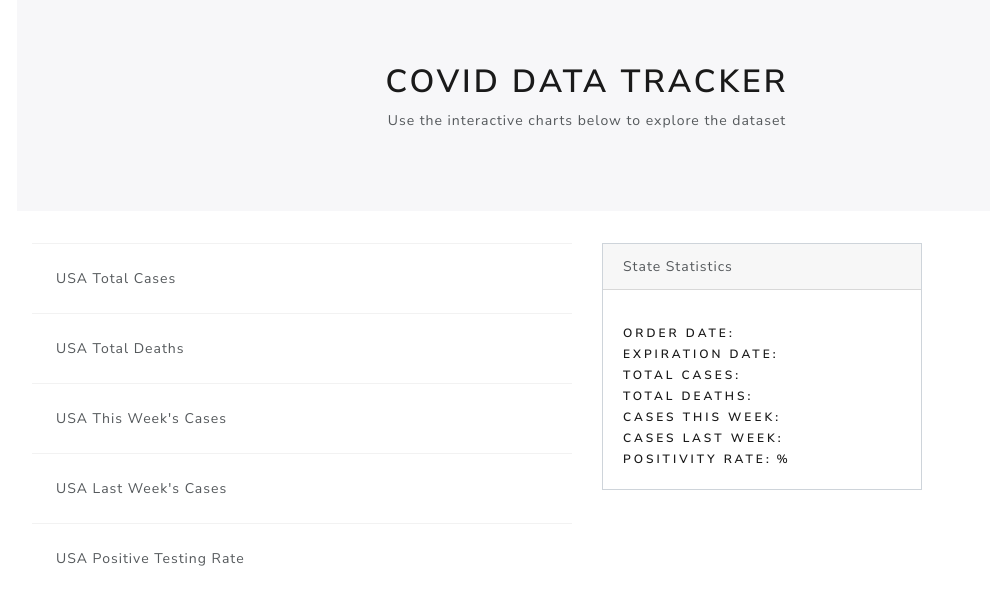
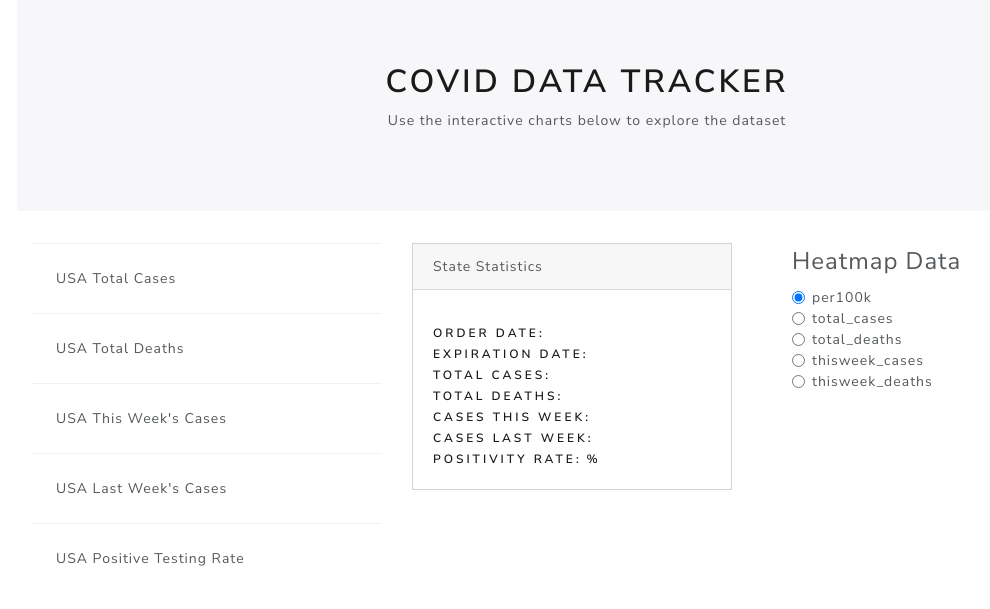
Before and after one commit to HenryRandall/Covid-Data-Tracker, a Flask app: template templates/index.html in a window 1280 px wide. Shown: the part 90-699 px from the top of the page, without its empty margins (53-1043 px from the left). Run offline with Flask 2, Linux system fonts and the light colour scheme; the template is opened without the code that fills it, so the values that code supplies are empty; some libraries are stand-ins or nearby versions.

Commit message:
added choice for map

```diff
--- a/static/js/logic.js
+++ b/static/js/logic.js
@@ -1,24 +1,7 @@
 // Creating our initial map object
 // We set the longitude, latitude, and the starting zoom level
 // This gets inserted into the div with an id of 'map'
-var myMap = L.map("map", {
 
-    center: [45.8283, -108.5795],
-    zoom: 3
-});
-
-L.tileLayer(
-
-    "https://api.mapbox.com/styles/v1/{id}/tiles/{z}/{x}/{y}?access_token={accessToken}",
-    {
-
-        tileSize: 512,
-        maxZoom: 19,
-        zoomOffset: -1,
-        id: "mapbox/dark-v10",
-        accessToken: API_KEY
-    }
-).addTo(myMap);
 
 // Design Popups
 var popupOptions =
@@ -26,56 +9,7 @@ var popupOptions =
       'maxWidth': '500',
       'maxHeight': '200',
     //   'className' : 'custom-popup', // classname for another popup
-    }
-
-
-// Reference Data
-var statelink = "static/data/stateborders.json";
-var countylink = "static/data/countyborders.json";
-
-// USA data
-document.getElementById("usa_cases").innerHTML=usa_heatmap[0].total_cases
-document.getElementById("usa_deaths").innerHTML=usa_heatmap[0].total_deaths
-document.getElementById("usa_thisweek").innerHTML=usa_heatmap[0].thisweek_cases
-document.getElementById("usa_lastweek").innerHTML=usa_heatmap[0].lastweek_cases
-document.getElementById("usa_posrate").innerHTML=usa_heatmap[0].positive_rate.toFixed(2)+('%')
-
-
-// // consolelog data
-// console.log(state_heatmap);
-// console.log(usa_heatmap);
-// console.log(county_heatmap);
-
-// percentile funciton
-function get_percentile($percentile, $array) {
-    $array.sort(function (a, b) { return a - b; });
-
-      $index = ($percentile/100) * $array.length;
-      if (Math.floor($index) == $index) {
-           $result = ($array[$index-1] + $array[$index])/2;
-      }
-      else {
-          $result = $array[Math.floor($index)];
-      }
-      return $result;
 };
-
-// Calculate quartiles State
-var values=[];
-for (var state in state_heatmap) {
-    values=values.concat([state_heatmap[state].per100k]);
-};
-statelow=get_percentile(10,values);
-statemid=get_percentile(50,values);
-stateup=get_percentile(90,values);
-
-var valuescounty=[];
-for (var county in county_heatmap) {
-    valuescounty=valuescounty.concat([county_heatmap[county].per100k]);
-};
-countylow=get_percentile(10,valuescounty);
-countymid=get_percentile(50,valuescounty);
-countyup=get_percentile(90,valuescounty);
 
 // Hover over State
 function hoverOverState(stateName) {
@@ -93,7 +27,7 @@ function hoverOverState(stateName) {
     Cases per 100K people ${state_heatmap[index].per100k.toFixed(0)} <br>
     Testing Positivity Rate ${state_heatmap[index].positive_rate.toFixed(2)}%
     `;
-}
+};
 
 // Hover over County
 function hoverOverCounty(statefip, countyfip) {
@@ -111,21 +45,19 @@ function hoverOverCounty(statefip, countyfip) {
     This Week's Cases: ${county_heatmap[index].thisweek_cases} <br>
     Cases per 100K people ${county_heatmap[index].per100k.toFixed(0)} <br>
     `;
-}
+};
 
 // Choose County Colors
 function chooseColorCounty(statefip, countyfip) {
-    var maxcases = 0;
+    var valuetype = getRadioVal(document.getElementById('valuetype'), 'optionsRadios' );
     var fip = statefip + countyfip;
     for (var county in county_heatmap) {
         if (county_heatmap[county].fips == fip) {
             index = county;
         }
-        if (county_heatmap[county].per100k > maxcases) {
-            maxcases = county_heatmap[county].per100k;
     }
-    }
-    var perc = county_heatmap[index].per100k;
+    var perc = county_heatmap[index][valuetype];
+    console.log(valuetype)
     var r, g, b = 0;
     if (perc<countylow){
         g = 255;
@@ -147,20 +79,17 @@ function chooseColorCounty(statefip, countyfip) {
     }
     var h = r * 0x10000 + g * 0x100 + b * 0x1;
     return '#' + ('000000' + h.toString(16)).slice(-6);
-}
+};
 
 // Choose State Colors
 function chooseColorState(stateName) {
-    var maxcases = 0;
+    var valuetype = getRadioVal(document.getElementById('valuetype'), 'optionsRadios' );
     for (var state in state_heatmap) {
         if ((state_heatmap[state].state.toUpperCase()) == stateName.toUpperCase()) {
             index = state;
         }
-        if (state_heatmap[state].per100k > maxcases) {
-            maxcases = state_heatmap[state].per100k;
     }
-    }
-    var perc = state_heatmap[index].per100k;
+    var perc = state_heatmap[index][valuetype];
     var r, g, b = 0;
     if (perc<statelow){
         g = 255;
@@ -182,7 +111,7 @@ function chooseColorState(stateName) {
     }
     var h = r * 0x10000 + g * 0x100 + b * 0x1;
     return '#' + ('000000' + h.toString(16)).slice(-6);
-}
+};
 
 // fill state chart
 function stateChart(stateName) {
@@ -200,9 +129,41 @@ function stateChart(stateName) {
     document.getElementById("state_thisweek").innerHTML=state_heatmap[index].thisweek_cases
     document.getElementById("state_lastweek").innerHTML=state_heatmap[index].lastweek_cases
     document.getElementById("state_posrate").innerHTML=state_heatmap[index].positive_rate.toFixed(2)
+};
+
+// percentile funciton
+function get_percentile($percentile, $array) {
+    $array.sort(function (a, b) { return a - b; });
+
+      $index = ($percentile/100) * $array.length;
+      if (Math.floor($index) == $index) {
+           $result = ($array[$index-1] + $array[$index])/2;
       }
+      else {
+          $result = $array[Math.floor($index)];
+      }
+      return $result;
+};
 
-stateChart('North Carolina')
+// Define which value the heatmap is based on
+function getRadioVal(form, name) {
+    var val;
+    // get list of radio buttons with specified name
+    var radios = form.elements[name];
+
+    // loop through list of radio buttons
+    for (var i=0, len=radios.length; i<len; i++) {
+        if ( radios[i].checked ) { // radio checked?
+            val = radios[i].value; // if so, hold its value in val
+            break; // and break out of for loop
+        }
+    }
+    return val; // return value of checked radio or undefined if none checked
+};
+
+// Reference Data
+var statelink = "static/data/stateborders.json";
+var countylink = "static/data/countyborders.json";
 
 // Pulling in the State GeoJSON
 var xhReq = new XMLHttpRequest();
@@ -215,6 +176,66 @@ var xhReq = new XMLHttpRequest();
 xhReq.open("GET", countylink, false);
 xhReq.send(null);
 var countyborders = JSON.parse(xhReq.responseText);
+
+// USA data
+document.getElementById("usa_cases").innerHTML=usa_heatmap[0].total_cases
+document.getElementById("usa_deaths").innerHTML=usa_heatmap[0].total_deaths
+document.getElementById("usa_thisweek").innerHTML=usa_heatmap[0].thisweek_cases
+document.getElementById("usa_lastweek").innerHTML=usa_heatmap[0].lastweek_cases
+document.getElementById("usa_posrate").innerHTML=usa_heatmap[0].positive_rate.toFixed(2)+('%')
+
+
+
+
+d3.select("#valuetype").on('change', function() {
+    var valuetype = getRadioVal(document.getElementById('valuetype'), 'optionsRadios' );
+    console.log(valuetype);
+    maps(valuetype);
+  });
+
+
+
+
+function maps(valuetype) {
+
+    var container = L.DomUtil.get('map');
+    if(container != null){
+        container._leaflet_id = null;
+    }
+
+    var myMap = L.map("map", {
+        center: [45.8283, -108.5795],
+        zoom: 3
+    });
+
+    L.tileLayer(
+
+        "https://api.mapbox.com/styles/v1/{id}/tiles/{z}/{x}/{y}?access_token={accessToken}",
+        {
+            tileSize: 512,
+            maxZoom: 19,
+            zoomOffset: -1,
+            id: "mapbox/dark-v10",
+            accessToken: API_KEY
+        }
+    ).addTo(myMap);
+
+    // Calculate quartiles State
+    var values=[];
+    for (var state in state_heatmap) {
+        values=values.concat([state_heatmap[state][valuetype]]);
+    };
+    statelow=get_percentile(10,values);
+    statemid=get_percentile(50,values);
+    stateup=get_percentile(90,values);
+
+    var valuescounty=[];
+    for (var county in county_heatmap) {
+        valuescounty=valuescounty.concat([county_heatmap[county][valuetype]]);
+    };
+    countylow=get_percentile(10,valuescounty);
+    countymid=get_percentile(50,valuescounty);
+    countyup=get_percentile(90,valuescounty);
 
     // County Map
     var countymap = L.geoJson(countyborders, {
@@ -313,3 +334,8 @@ myMap.on('zoomend', function () {
     });
 
     statemap.addTo(myMap);
+}
+
+var valuetype = getRadioVal(document.getElementById('valuetype'), 'optionsRadios' );
+maps(valuetype);
+stateChart('North Carolina')
--- a/templates/index.html
+++ b/templates/index.html
@@ -43,7 +43,7 @@
       </div>
     </div>
     <div class="row">
-      <div class="col-md-6">
+      <div class="col-md-4">
         <table class="table table-hover">
           <tbody>
             <tr>
@@ -69,7 +69,7 @@
           </tbody>
         </table>
       </div>
-      <div class="col-md-6">
+      <div class="col-md-4">
         <div class="card border-secondary mb-3" style="max-width: 20rem;">
           <div class="card-header">State Statistics</div>
           <div class="card-body">
@@ -83,6 +83,43 @@
             <div><h6>Positivity Rate:</h6> <h6 id="state_posrate"></h6><h6>%</h6></div>
           </div>
         </div>
+      </div>
+      <div class="col-md-4">
+        <form id="valuetype">
+          <fieldset class="form-group">
+            <legend>Heatmap Data</legend>
+              <div class="form-check">
+                <label class="form-check-label">
+                  <input type="radio" class="form-check-input" name="optionsRadios" id="optionsRadios1" value="per100k" checked="">
+                  per100k
+                </label>
+              </div>
+              <div class="form-check">
+                <label class="form-check-label">
+                  <input type="radio" class="form-check-input" name="optionsRadios" id="optionsRadios2" value="total_cases">
+                  total_cases
+                </label>
+              </div>
+              <div class="form-check">
+                <label class="form-check-label">
+                  <input type="radio" class="form-check-input" name="optionsRadios" id="optionsRadios2" value="total_deaths">
+                  total_deaths
+                </label>
+              </div>
+              <div class="form-check">
+                <label class="form-check-label">
+                  <input type="radio" class="form-check-input" name="optionsRadios" id="optionsRadios1" value="thisweek_cases">
+                  thisweek_cases
+                </label>
+              </div>
+              <div class="form-check">
+                <label class="form-check-label">
+                  <input type="radio" class="form-check-input" name="optionsRadios" id="optionsRadios2" value="thisweek_deaths">
+                  thisweek_deaths
+                </label>
+              </div>
+          </fieldset>
+        </form>
       </div>
     </div>
     <div class="row">
```
Lines whose indentation alone changed are shown as unchanged.
